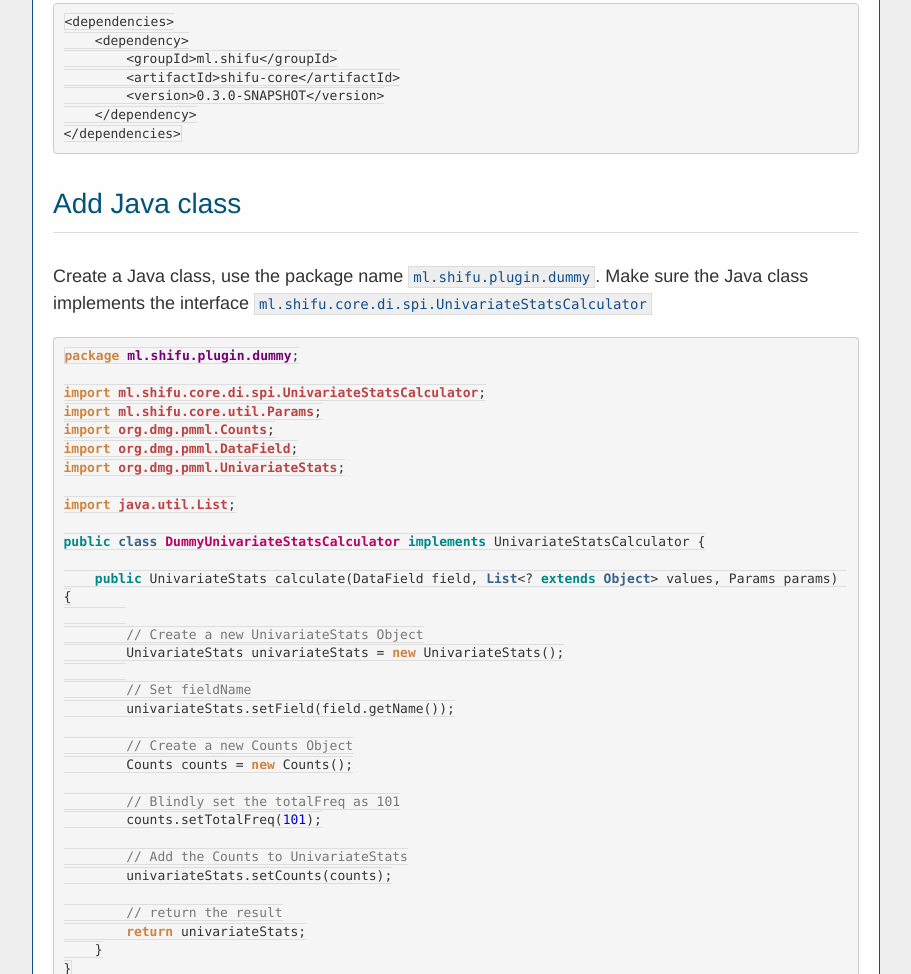
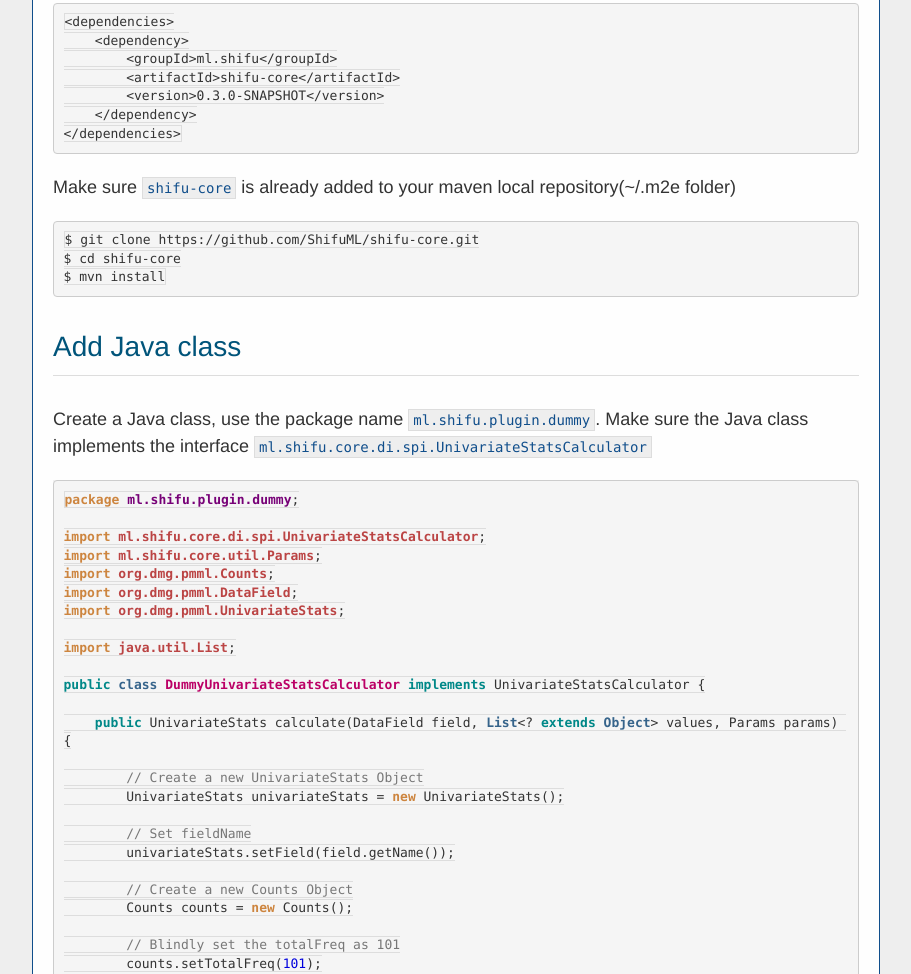
Before and after one commit to ShifuML/shifu-website, a plain HTML site: page output/docs/shifu-core/0.3.x-snapshot/dev/plugin/index.html in a window 1280 px wide. Shown: the part 785-1759 px from the top of the page, without its empty margins (38-949 px from the left). Drawn offline with nearby package versions, Linux system fonts and the light colour scheme; some packages are replaced by stand-ins of ours.

Commit message:
modify dev tutorial

```diff
--- a/output/docs/shifu-core/0.3.x-snapshot/dev/plugin/index.html
+++ b/output/docs/shifu-core/0.3.x-snapshot/dev/plugin/index.html
@@ -113,6 +113,13 @@
 &lt;/dependencies&gt;
 </code></pre>
 
+<p>Make sure <code>shifu-core</code> is already added to your maven local repository(~/.m2e folder)</p>
+
+<pre><code>$ git clone https://github.com/ShifuML/shifu-core.git
+$ cd shifu-core
+$ mvn install
+</code></pre>
+
 <h2 id="add-java-class">Add Java class</h2>
 
 <p>Create a Java class, use the package name <code>ml.shifu.plugin.dummy</code>. Make sure the Java class implements the interface <code>ml.shifu.core.di.spi.UnivariateStatsCalculator</code></p>
@@ -163,7 +170,6 @@
 <pre><code>$ cp target/shifu-plugin-dummy-1.0-SNAPSHOT.jar $SHIFU_HOME/plugin
 </code></pre>
 
-
         </div>
       </div>
 
```
Also changed, not shown: 1 other file.
